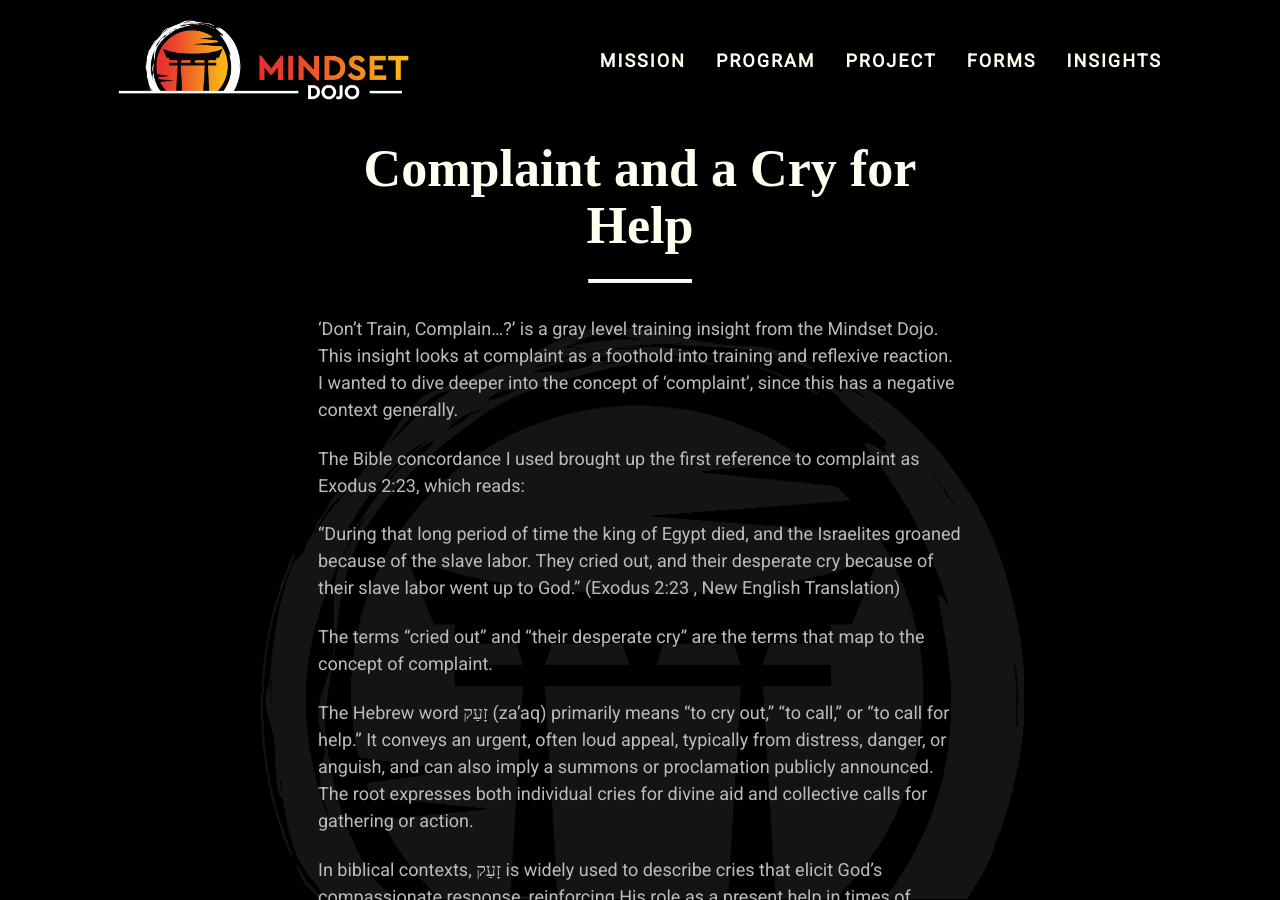
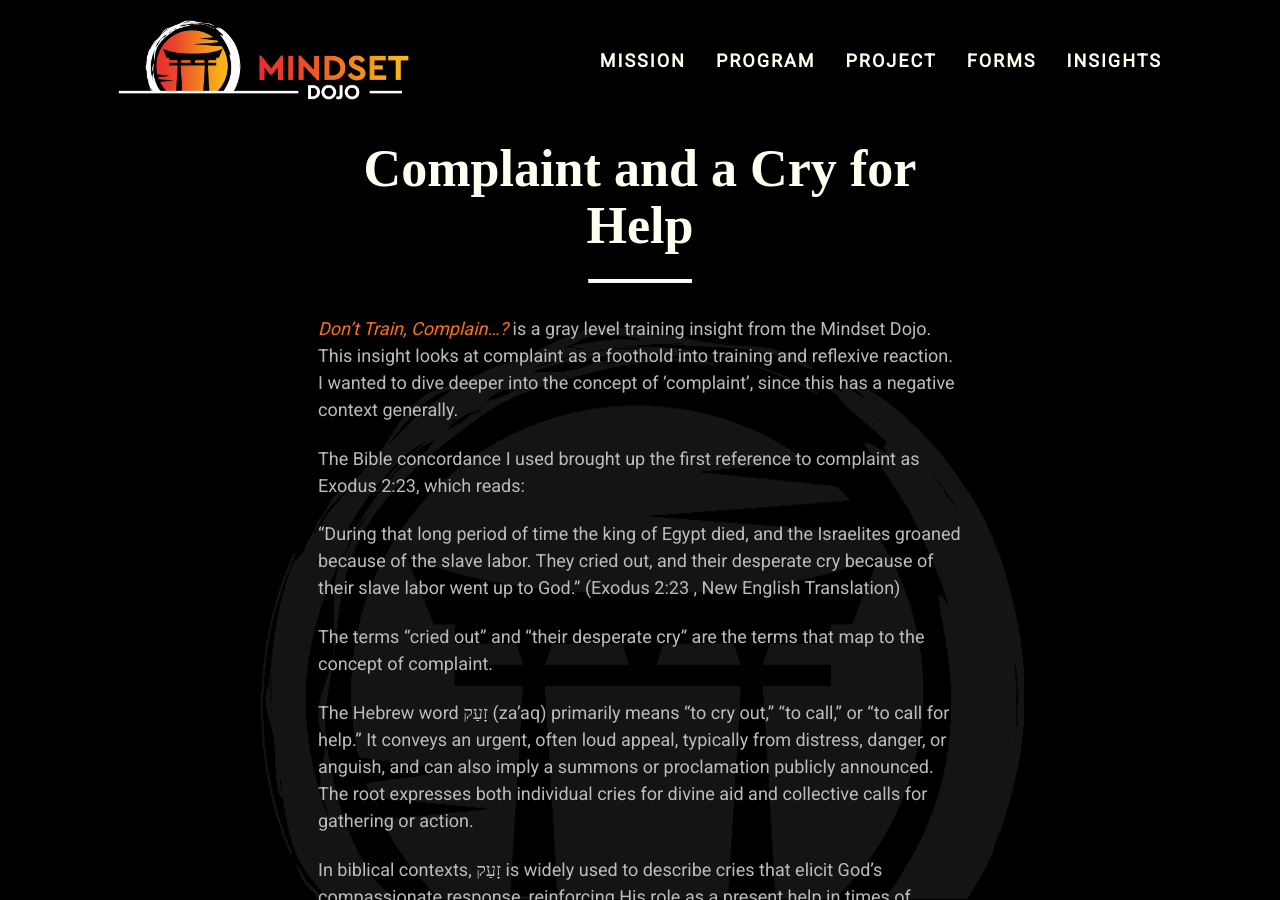
Before and after one commit to mindset-dojo/mindset-dojo.github.io, a Jekyll site: the page built from _insights/2025-10-30-complaint-and-help.md, in a window 1280 px wide and 900 px high. Built offline with Jekyll 4.4.1, drawn with Linux system fonts in a browser that asks for light colours; some web fonts are replaced; some of the changed lines change nothing that is shown.

Commit message:
Shorten link to fix

```diff
--- a/_insights/2025-10-30-complaint-and-help.md
+++ b/_insights/2025-10-30-complaint-and-help.md
@@ -15,7 +15,7 @@
 excerpt: "Reflection on the 'Don't Train, Complain...?' Mindset Dojo insight."
 ---
 
-'Don't Train, Complain...?' is a gray level training insight from the Mindset Dojo. This insight looks at complaint as a foothold into training and reflexive reaction. I wanted to dive deeper into the concept of 'complaint', since this has a negative context generally.
+[Don't Train, Complain...?](../dont-train-complain/) is a gray level training insight from the Mindset Dojo. This insight looks at complaint as a foothold into training and reflexive reaction. I wanted to dive deeper into the concept of 'complaint', since this has a negative context generally.
 
 The Bible concordance I used brought up the first reference to complaint as Exodus 2:23, which reads:
 
```
